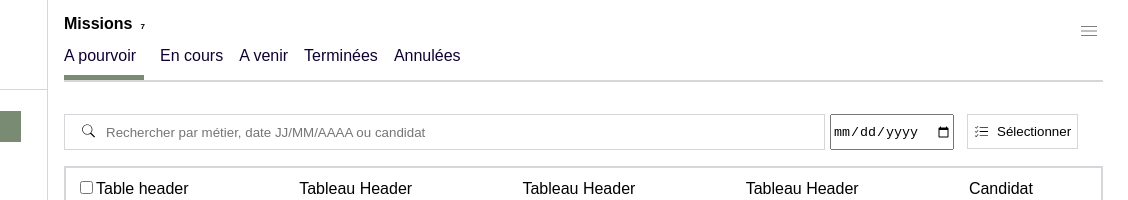
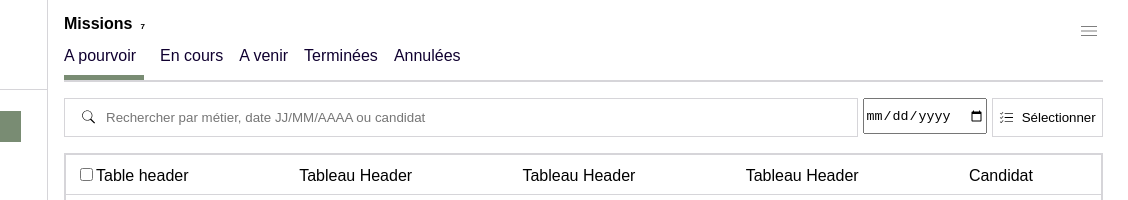
Before and after one commit to Sarah-Emidio/Missions, a React app: page / in a window 1280 px wide. Shown: the top 200 px of the page, 152-1280 px from the left. Built offline with nearby package versions, Linux system fonts and the light colour scheme.

Commit message:
correction largeur du composant SearchFiltered

```diff
--- a/src/components/App/SearchFiltered/SearchFiltered.scss
+++ b/src/components/App/SearchFiltered/SearchFiltered.scss
@@ -4,7 +4,7 @@
 .SearchFiltered__container {
     display: flex;
     flex-direction: row;
-    margin: 16px 16px 16px 16px;
+    margin: 0 16px 16px 16px;
     width: 288px;
     gap: 0.3rem;
 }
@@ -12,6 +12,7 @@
 .search__container {
     display: flex;
     flex-direction: row;
+    align-items: center;
     border: 1px solid vars.$border_grey;
     width: 60%;
     padding: 0.5rem 1rem;
@@ -57,7 +58,7 @@
     }
 
     .search__container {
-        width: 70%;
+        width: 100%;
     }
 
     .search__input {
@@ -71,11 +72,10 @@
 
     .search__date {
         height: 2rem;
-        margin-right: 0.5rem;
     }
 
     .search__check {
-        height: 2.2rem;
+        height: 2.4rem;
         padding-top: 0.5rem;
         padding-bottom: 0.5rem;
         gap: 0.5rem;
@@ -86,4 +86,7 @@
     .SearchFiltered__container {
         margin-right: 16px;
     }
+    .search__container {
+        width: 100%;
+    }
 }
```
